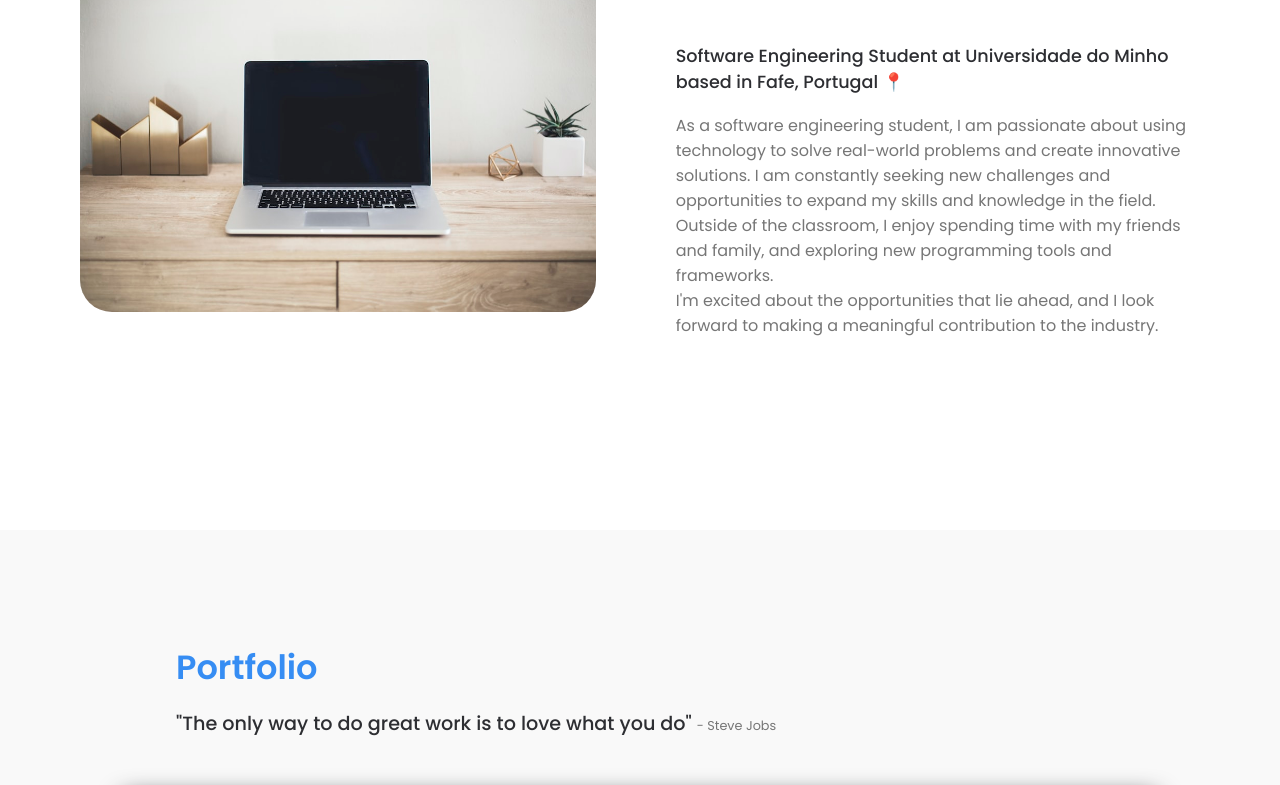
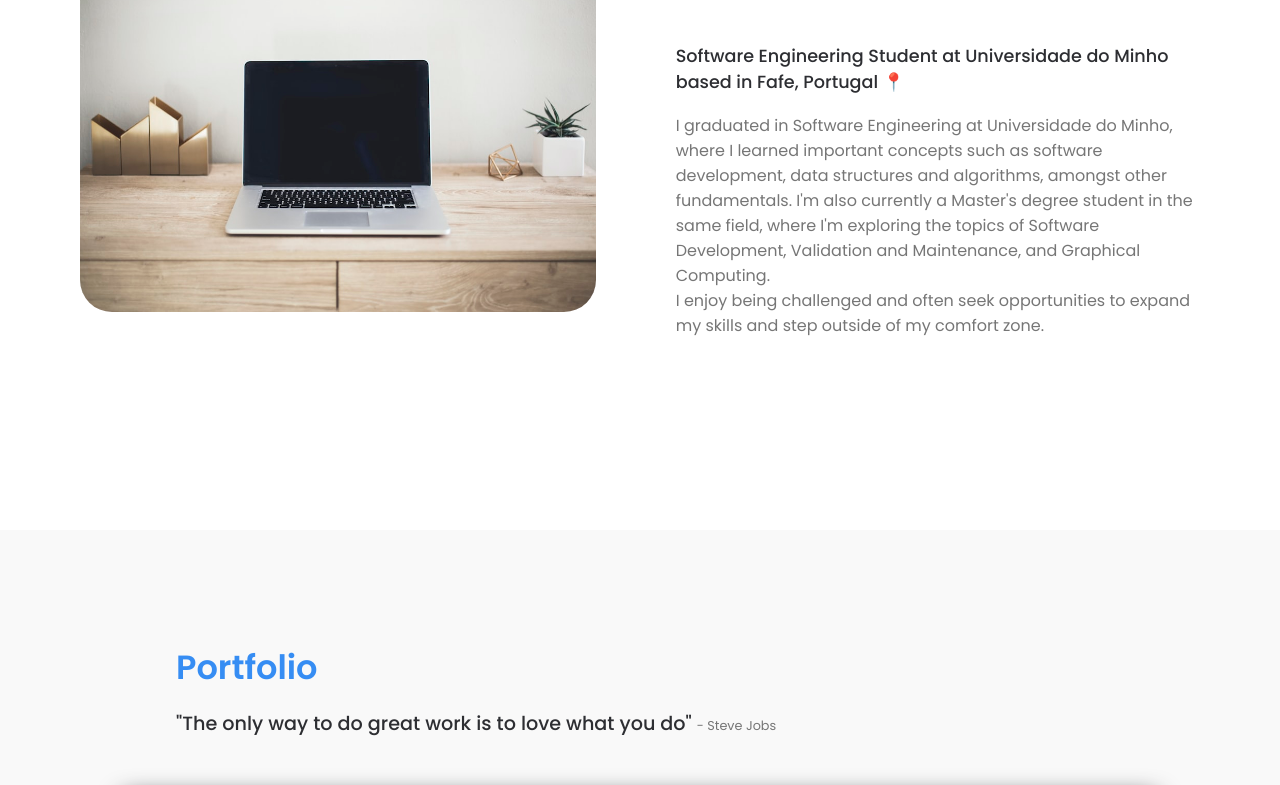
Before and after one commit to JoaoRamoss/Personal-Website, a React (Create React App) app in the folder my-website/: page / in a window 1280 px wide. Shown: the part 1175-1960 px from the top of the page. Built offline with nearby package versions, Linux system fonts and the light colour scheme; a web font is replaced by a local one; what react-animations would draw is missing.

Commit message:
Changed about me section

```diff
--- a/my-website/src/Components/About/index.js
+++ b/my-website/src/Components/About/index.js
@@ -12,7 +12,10 @@ const About = () => {
             <SectionTitle>About me</SectionTitle>
             <SubTitle>Software Engineering Student at Universidade do Minho <br/>based in Fafe, Portugal 📍</SubTitle>
             <Content>
-            As a software engineering student, I am passionate about using technology to solve real-world problems and create innovative solutions. I am constantly seeking new challenges and opportunities to expand my skills and knowledge in the field.<br/> Outside of the classroom, I enjoy spending time with my friends and family, and exploring new programming tools and frameworks.<br/> I'm excited about the opportunities that lie ahead, and I look forward to making a meaningful contribution to the industry.
+            I graduated in Software Engineering at Universidade do Minho, where I learned important concepts such as software development,
+            data structures and algorithms, amongst other fundamentals. I'm also currently a Master's degree student in the same field,
+            where I'm exploring the topics of Software Development, Validation and Maintenance, and Graphical Computing.<br/>
+            I enjoy being challenged and often seek opportunities to expand my skills and step outside of my comfort zone.
             </Content>
           </Text>
         </AboutSection>
--- a/my-website/src/Components/Contact/index.js
+++ b/my-website/src/Components/Contact/index.js
@@ -38,7 +38,6 @@ const Contact = () => {
   return (
     <Wrapper id='contact'>
       <ContactTitle>Contact me</ContactTitle>
-      <Subtitle>Don't be shy! Get in touch <Point src={pointDown}/></Subtitle>
       <Container>
         <FormBox onSubmit={sendEmail}>
           <PersonalInfoContainer>
--- a/my-website/src/Components/Contact/style.js
+++ b/my-website/src/Components/Contact/style.js
@@ -122,6 +122,7 @@ export const ContactTitle = styled.div`
     color: ${prop => color.highlight};
     font-weight: 600;
     font-size: 2.1rem;
+    margin-bottom: 3rem;
     @media (max-width: 660px) {
         font-size: 1.5rem;
         align-self: flex-start;
```
